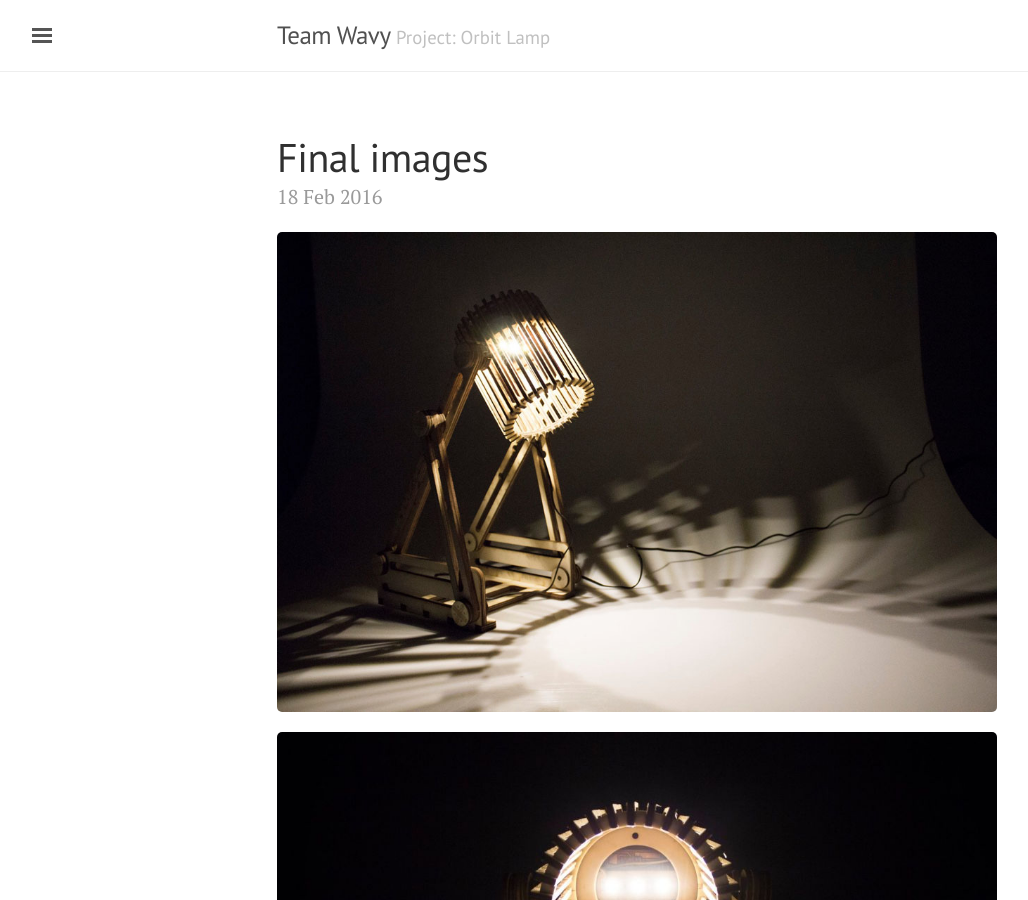
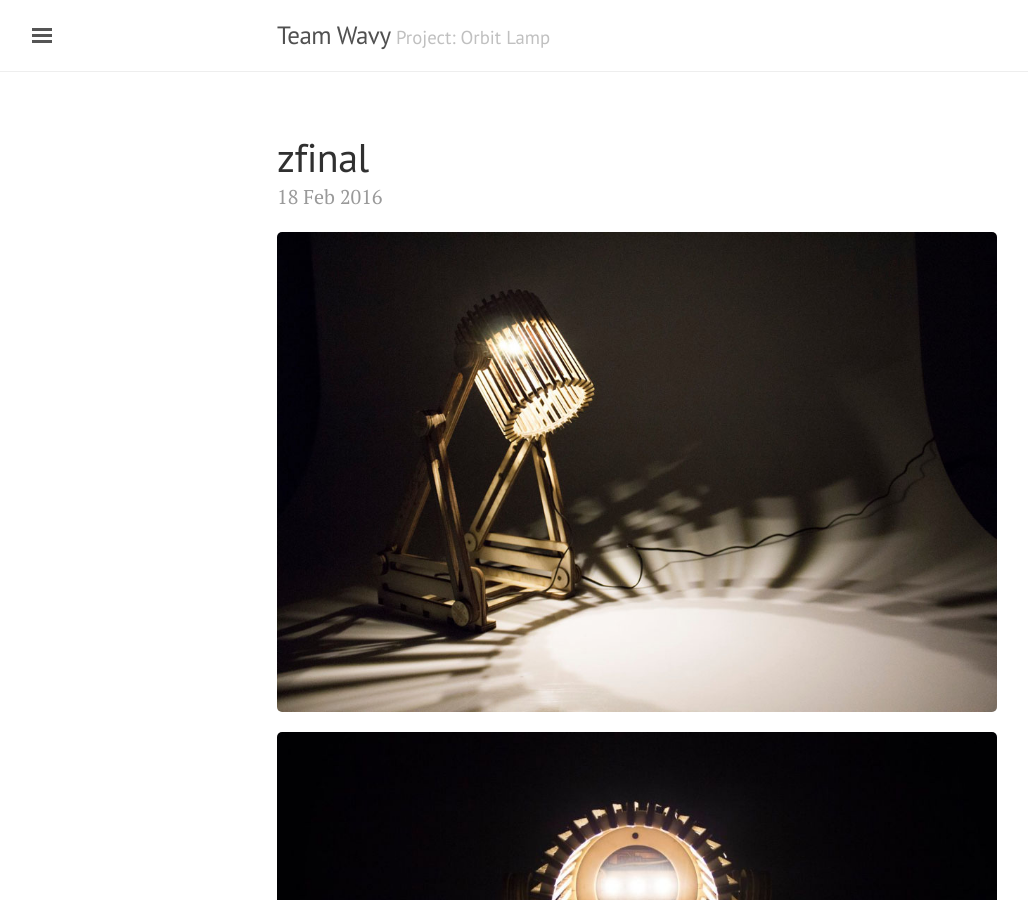
Before and after one commit to FabLabWgtn/Wavy, a Jekyll site: the page built from index.html, in a window 1280 px wide and 900 px high. Shown: the whole window, without its empty margins (3-1031 px from the left). Built offline with Jekyll 4.4.1, drawn with Linux system fonts in a browser that asks for light colours; the list of posts is cut into pages by our own code.

Commit message:
removed header from final post as it was txt in actual post

```diff
--- a/_posts/2016-02-18- zFinal.md
+++ b/_posts/2016-02-18- zFinal.md
@@ -1,8 +1,3 @@
----
-layout: post
-title: Final images
----
-
 ![Image]({{site.baseurl}}/working/Final/1.jpg)
 
 ![Image]({{site.baseurl}}/working/Final/2.jpg)
```
